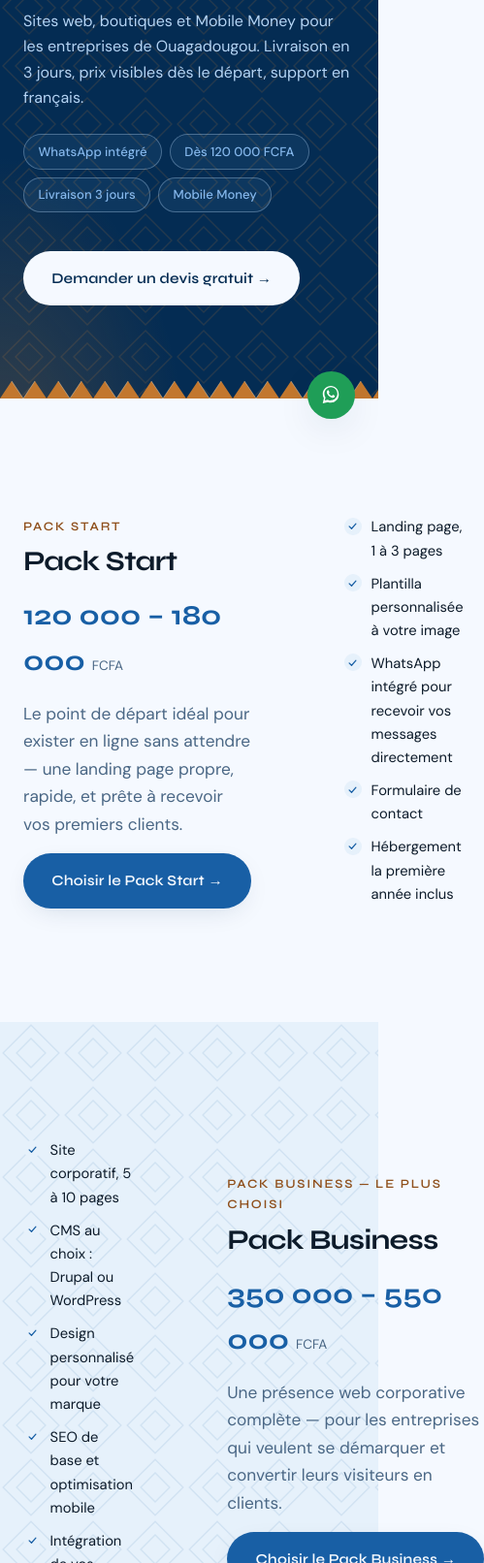
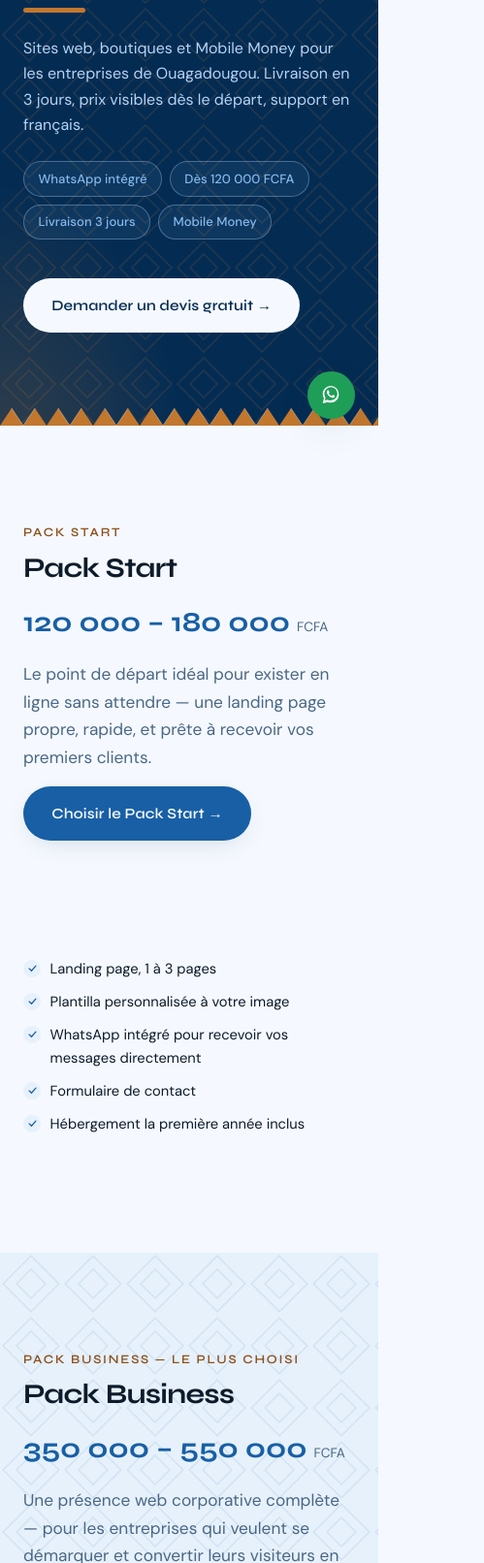
Before and after one commit to xacobe/koom-digital, a plain HTML site: page entreprises.html in a window 390 px wide. Shown: the part 388-2000 px from the top of the page at 97% size, 499 px wide, since content can reach past the window. Drawn offline with Linux system fonts and the light colour scheme.

Commit message:
adjust responsive grid

```diff
--- a/css/style.css
+++ b/css/style.css
@@ -304,6 +304,21 @@ select:focus-visible {
 
 .grid--6 {
   grid-template-columns: repeat(auto-fit, minmax(200px, 1fr));
+}
+
+/* Grille pack 2 colonnes (texte + liste de features) — collapse à 1 col mobile */
+.grid--pack {
+  grid-template-columns: 1fr 1.2fr;
+  gap: var(--space-2xl);
+  align-items: center;
+}
+
+@media (max-width: 720px) {
+  .grid--pack {
+    grid-template-columns: 1fr;
+  }
+  /* Remet l'ordre DOM naturel sur mobile — le texte passe toujours avant la liste */
+  .grid--pack > * { order: initial !important; }
 }
 
 /* --------------------------------------------------------------------------
@@ -519,7 +534,7 @@ select:focus-visible {
   border: 1px solid var(--koom-border);
   background: var(--koom-white);
   border-radius: var(--radius-sm);
-  padding: 0.5rem 0.65rem;
+  padding: var(--space-sm);
   cursor: pointer;
 }
 
--- a/entreprises.html
+++ b/entreprises.html
@@ -99,7 +99,7 @@
     <!-- ============================== PACKS DÉTAIL ============================== -->
     <section class="section" id="start" aria-labelledby="start-titre">
       <div class="container">
-        <div class="grid" style="grid-template-columns: 1fr 1.2fr; gap: var(--space-2xl); align-items:center" data-reveal>
+        <div class="grid grid--pack" data-reveal>
           <div>
             <span class="eyebrow">Pack Start</span>
             <h2 id="start-titre">Pack Start</h2>
@@ -122,15 +122,15 @@
 
     <section class="section section--wash" id="business" aria-labelledby="business-titre">
       <div class="container">
-        <div class="grid" style="grid-template-columns: 1.2fr 1fr; gap: var(--space-2xl); align-items:center" data-reveal>
-          <div style="order:2">
+        <div class="grid grid--pack" data-reveal>
+          <div>
             <span class="eyebrow">Pack Business — le plus choisi</span>
             <h2 id="business-titre">Pack Business</h2>
             <p class="pack-price" style="font-size:1.8rem">350 000 – 550 000 <small>FCFA</small></p>
             <p class="lede">Une présence web corporative complète — pour les entreprises qui veulent se démarquer et convertir leurs visiteurs en clients.</p>
             <a class="btn btn-primary" href="contact.html">Choisir le Pack Business →</a>
           </div>
-          <div style="order:1">
+          <div>
             <ul class="pack-list" style="font-size:1rem">
               <li>Site corporatif, 5 à 10 pages</li>
               <li>CMS au choix : Drupal ou WordPress</li>
@@ -145,7 +145,7 @@
 
     <section class="section" id="pro" aria-labelledby="pro-titre">
       <div class="container">
-        <div class="grid" style="grid-template-columns: 1fr 1.2fr; gap: var(--space-2xl); align-items:center" data-reveal>
+        <div class="grid grid--pack" data-reveal>
           <div>
             <span class="eyebrow">Pack Pro</span>
             <h2 id="pro-titre">Pack Pro</h2>
```
Also changed, not shown: contact.html (+1 -1 lines), en/contact.html (+1 -1 lines), en/entreprises.html (+5 -5 lines), en/ongs-institutions.html (+7 -7 lines), ongs-institutions.html (+7 -7 lines).
